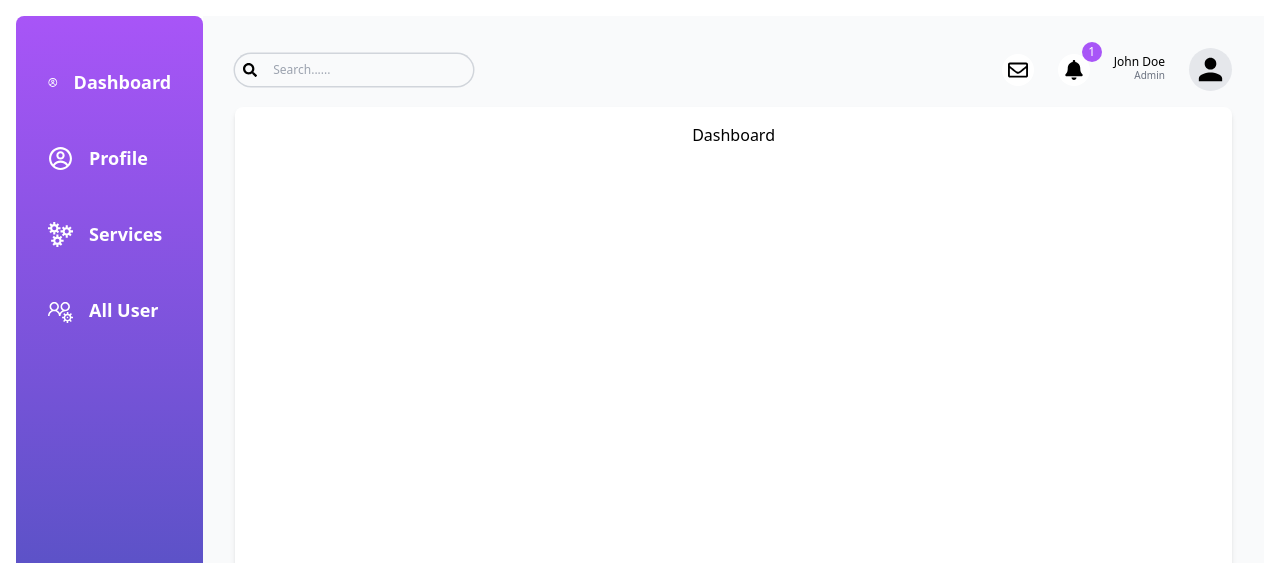
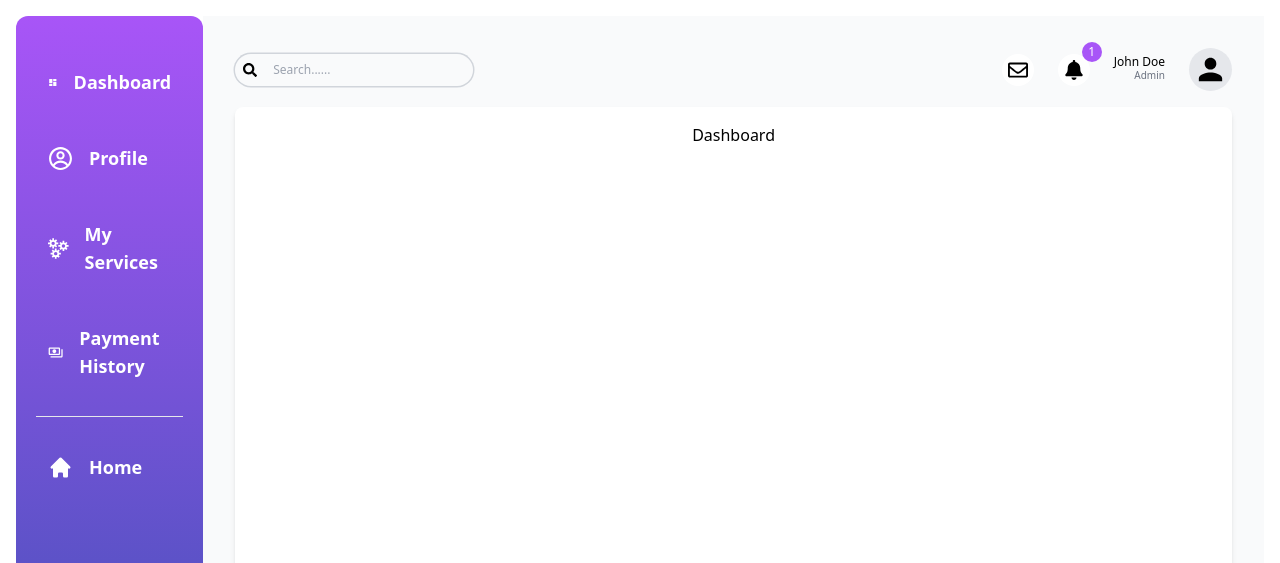
Before and after one commit to nahidraz23/proserve, a Next.js app: page /dashboard in a window 1280 px wide. Shown: the top 563 px of the page. Built offline with nearby package versions, Linux system fonts and the light colour scheme; no server answers.

Commit message:
dashboard sidebar navlinks updated based on users role

```diff
--- a/src/components/Sidebar.jsx
+++ b/src/components/Sidebar.jsx
@@ -1,36 +1,121 @@
-"use client"
 import Link from "next/link";
 import { CgProfile } from "react-icons/cg";
 import { GrServices } from "react-icons/gr";
+import { HiHome } from "react-icons/hi";
 import { LiaUsersCogSolid } from "react-icons/lia";
+import { MdDashboard, MdDesignServices, MdOutlinePayments } from "react-icons/md";
 
 const Sidebar = () => {
+  const userRole = "user";
   return (
-    <div className="min-h-[calc(100vh-38px)] bg-gradient-to-b from-purple-500 to-primary text-white rounded-lg">
+    <div className="min-h-[calc(100vh-38px)] bg-gradient-to-b from-purple-500 to-primary text-white rounded-xl">
       <aside className="w-full p-5 flex flex-col gap-6 pt-10">
+        {userRole === "admin" && (
+          <>
             <Link href="/dashboard">
               <div className="text-lg font-semibold flex items-center gap-4 transition-all duration-300 hover:bg-primary p-3 rounded-md hover:scale-105">
-            <CgProfile size={25} /> Dashboard
+                <MdDashboard size={25} /> Dashboard
               </div>
             </Link>
 
-        <Link href="/dashboard/profile">
+            <Link href="/dashboard/admin/profile">
               <div className="text-lg font-semibold flex items-center gap-4 transition-all duration-300 hover:bg-primary p-3 rounded-md hover:scale-105">
                 <CgProfile size={25} /> Profile
               </div>
             </Link>
 
-        <Link href="/dashboard/services">
+            <Link href="/dashboard/admin/services">
               <div className="text-lg font-semibold flex items-center gap-4 transition-all duration-300 hover:bg-primary p-3 rounded-md hover:scale-105">
                 <GrServices size={25} /> Services
               </div>
             </Link>
 
-        <Link href="/dashboard/allUser">
+            <Link href="/dashboard/admin/allUser">
               <div className="text-lg font-semibold flex items-center gap-4 transition-all duration-300 hover:bg-primary p-3 rounded-md hover:scale-105">
                 <LiaUsersCogSolid size={25} /> All User
               </div>
             </Link>
+
+            <hr />
+
+            <Link href="/">
+              <div className="text-lg font-semibold flex items-center gap-4 transition-all duration-300 hover:bg-primary p-3 rounded-md hover:scale-105">
+                <HiHome size={25} /> Home
+              </div>
+            </Link>
+          </>
+        )}
+        {userRole === "user" && (
+          <>
+            <Link href="/dashboard">
+              <div className="text-lg font-semibold flex items-center gap-4 transition-all duration-300 hover:bg-primary p-3 rounded-md hover:scale-105">
+                <MdDashboard size={25} /> Dashboard
+              </div>
+            </Link>
+
+            <Link href="/dashboard/user/profile">
+              <div className="text-lg font-semibold flex items-center gap-4 transition-all duration-300 hover:bg-primary p-3 rounded-md hover:scale-105">
+                <CgProfile size={25} /> Profile
+              </div>
+            </Link>
+
+            <Link href="/dashboard/user/myServices">
+              <div className="text-lg font-semibold flex items-center gap-4 transition-all duration-300 hover:bg-primary p-3 rounded-md hover:scale-105">
+                <GrServices size={25} /> My Services
+              </div>
+            </Link>
+
+            <Link href="/dashboard/user/paymentHistory">
+              <div className="text-lg font-semibold flex items-center gap-4 transition-all duration-300 hover:bg-primary p-3 rounded-md hover:scale-105">
+                <MdOutlinePayments size={25} /> Payment History
+              </div>
+            </Link>
+
+            <hr />
+
+            <Link href="/">
+              <div className="text-lg font-semibold flex items-center gap-4 transition-all duration-300 hover:bg-primary p-3 rounded-md hover:scale-105">
+                <HiHome size={25} /> Home
+              </div>
+            </Link>
+          </>
+        )}
+        {userRole === "agent" && (
+          <>
+            <Link href="/dashboard">
+              <div className="text-lg font-semibold flex items-center gap-4 transition-all duration-300 hover:bg-primary p-3 rounded-md hover:scale-105">
+                <MdDashboard size={25} /> Dashboard
+              </div>
+            </Link>
+
+            <Link href="/dashboard/agent/profile">
+              <div className="text-lg font-semibold flex items-center gap-4 transition-all duration-300 hover:bg-primary p-3 rounded-md hover:scale-105">
+                <CgProfile size={25} /> Profile
+              </div>
+            </Link>
+
+            <Link href="/dashboard/agent/serviceRequests">
+              <div className="text-lg font-semibold flex items-center gap-4 transition-all duration-300 hover:bg-primary p-3 rounded-md hover:scale-105">
+                <GrServices size={25} />
+                Services Requests
+              </div>
+            </Link>
+
+            <Link href="/dashboard/agent/myServices">
+              <div className="text-lg font-semibold flex items-center gap-4 transition-all duration-300 hover:bg-primary p-3 rounded-md hover:scale-105">
+                <MdDesignServices size={25} /> My Services
+              </div>
+            </Link>
+
+            <hr />
+
+            <Link href="/">
+              <div className="text-lg font-semibold flex items-center gap-4 transition-all duration-300 hover:bg-primary p-3 rounded-md hover:scale-105">
+                <HiHome size={25} /> Home
+              </div>
+            </Link>
+          </>
+        )}
       </aside>
     </div>
   );
```
Also changed, not shown: src/app/dashboard/admin/allUser/page.jsx (renamed from src/app/dashboard/allUser/page.jsx), src/app/dashboard/admin/profile/page.js (renamed from src/app/dashboard/profile/page.js), src/app/dashboard/admin/services/page.js (renamed from src/app/dashboard/services/page.js). Lines whose indentation alone changed are shown as unchanged.
